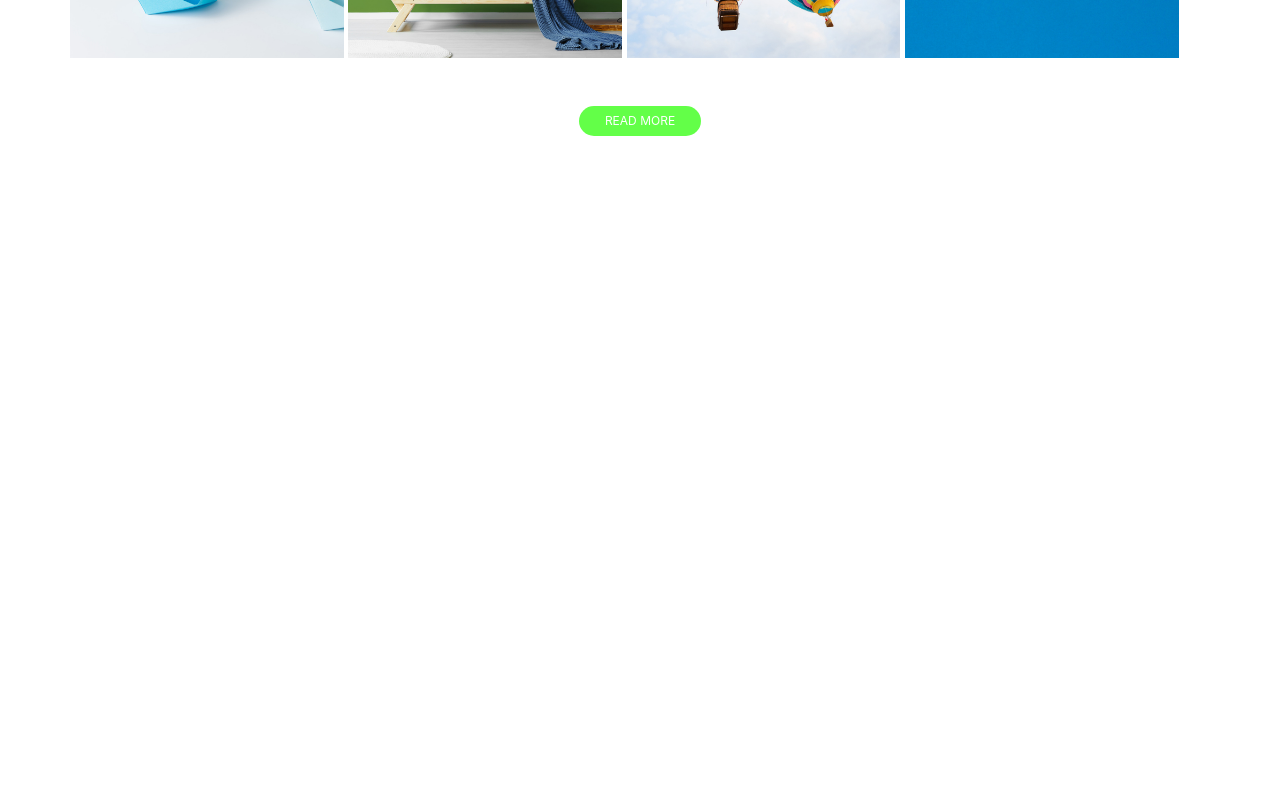
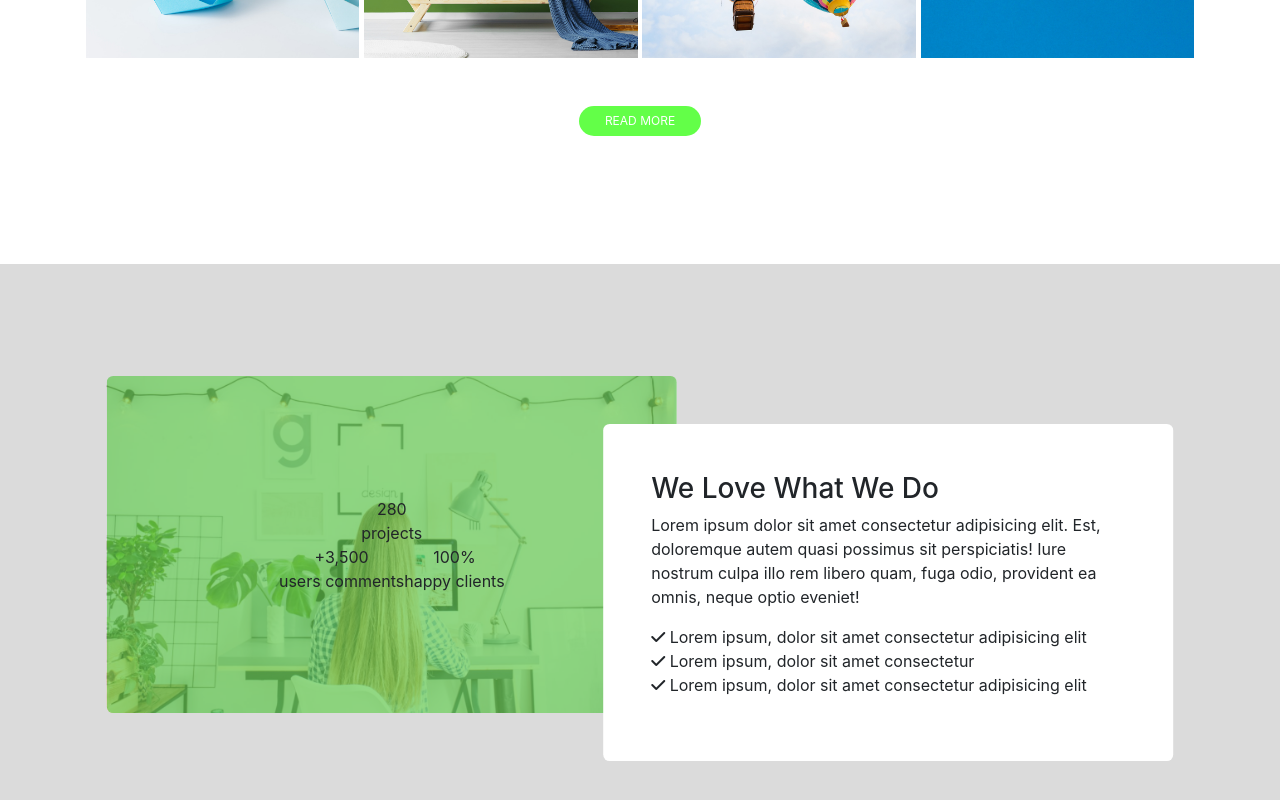
Before and after one commit to Onda-dev/proj-html-vuejs, a Vue app: page / in a window 1280 px wide. Shown: the part 2980-3780 px from the top of the page. Before the commit the page ends 3244 px from the top, so only its background shows below. Built offline with nearby package versions, Linux system fonts and the light colour scheme.

Commit message:
Sezione feedback aggiunta

```diff
--- a/src/App.vue
+++ b/src/App.vue
@@ -4,6 +4,7 @@
     <MainBase/>
     <MissionSection/>
     <ProjectSection/>
+    <FeedbacksSection/>
   </div>
 </template>
 
@@ -12,6 +13,7 @@ import HeaderBase from './components/blocks/HeaderBase.vue'
 import MainBase from './components/blocks/MainBase.vue'
 import MissionSection from './components/sections/MissionSection.vue'
 import ProjectSection from './components/sections/ProjectsSection.vue'
+import FeedbacksSection from './components/sections/FeedbacksSection.vue'
 
 export default {
   name: 'App',
@@ -20,6 +22,7 @@ export default {
     MainBase,
     MissionSection,
     ProjectSection,
+    FeedbacksSection,
   }
 }
 </script>
--- /dev/null
+++ b/src/components/sections/FeedbacksSection.vue
@@ -0,0 +1,81 @@
+<template>
+    <section>
+        <div class="container">
+            <div class="row">
+                <div class="col-6 col-under px-0 d-flex flex-column justify-content-center align-items-center">
+                    <div class="text-box">
+                        <div class="projects-number text-center">
+                            280
+                            <div class="subtitle">projects</div>
+                        </div>
+                        <div class="d-flex">
+                            <div class="comments-number text-center">
+                                +3,500
+                                <div class="subtitle">users comments</div>
+                            </div>
+                            <div class="happy-number text-center">
+                                100%
+                                <div class="subtitle">happy clients</div>
+                            </div>
+                        </div>
+                    </div>
+                    <div class="overlay">
+
+                    </div>
+                </div>
+                <div class="col-6 py-5 px-5 col-over">
+                    <h3>We Love What We Do</h3>
+                    <p>Lorem ipsum dolor sit amet consectetur adipisicing elit. Est, doloremque autem quasi possimus sit perspiciatis! Iure nostrum culpa illo rem libero quam, fuga odio, provident ea omnis, neque optio eveniet!</p>
+                    <ul class="pl-0">
+                        <li>
+                            <i class="fa-solid fa-check"></i> Lorem ipsum, dolor sit amet consectetur adipisicing elit
+                        </li>
+                        <li>
+                            <i class="fa-solid fa-check"></i> Lorem ipsum, dolor sit amet consectetur
+                        </li>
+                        <li>
+                            <i class="fa-solid fa-check"></i> Lorem ipsum, dolor sit amet consectetur adipisicing elit
+                        </li>
+                    </ul>
+                </div>
+            </div>
+        </div>
+    </section>
+</template>
+
+<script>
+export default {
+    name: 'FeedbacksSection'
+}
+</script>
+
+<style lang="scss" scoped>
+section {
+    background-color: rgb(219, 219, 219);
+    padding: 10rem 0;
+}
+.text-box {
+    z-index: 1;
+}
+.col-under {
+    transform: translate(2.3rem, -3rem);
+    background-image: url(/src/assets/img/person-with-long-curly-hair-PZ99QM2-2x.jpg);
+    background-size: cover;
+    border-radius: 0.4rem;
+    position: relative;
+    overflow: hidden;
+}
+.overlay {
+  content: "";
+  position: absolute;
+  top: 0; left: 0;
+  width: 100%; height: 100%;
+  background-color: rgb(100, 200, 79);
+  filter: opacity(70%)
+}
+.col-over {
+    transform: translate(-2.3rem);
+    border-radius: 0.4rem;
+    background-color: white;
+}
+</style>
--- a/src/components/sections/ProjectsSection.vue
+++ b/src/components/sections/ProjectsSection.vue
@@ -9,7 +9,7 @@
                     <p>Lorem ipsum dolor sit amet consectetur adipisicing elit. Blanditiis repudiandae, quisquam rem rerum ratione nesciunt animi, ea iste accusamus dolorem aliquam, consequuntur consectetur perspiciatis eaque vitae magnam dicta facilis dolor.</p>
                 </div>
             </div>
-            <div class="row gallery">
+            <div class="row gallery justify-content-center">
                 <img src="@/assets/img/ina-soulis-227104-unsplash-1024x1024.jpg" alt="">
                 <img src="@/assets/img/sunisa-misa-531163-unsplash-1024x1024.jpg" alt="">
                 <img src="@/assets/img/355H-1024x1024.jpg" alt="">
```
